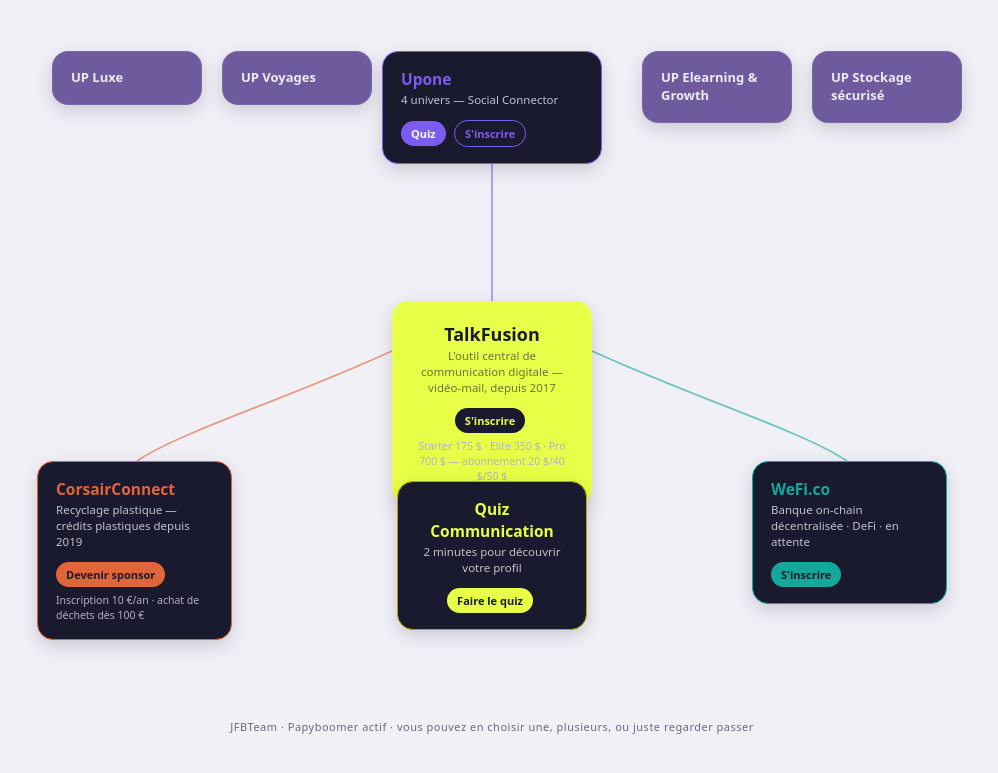
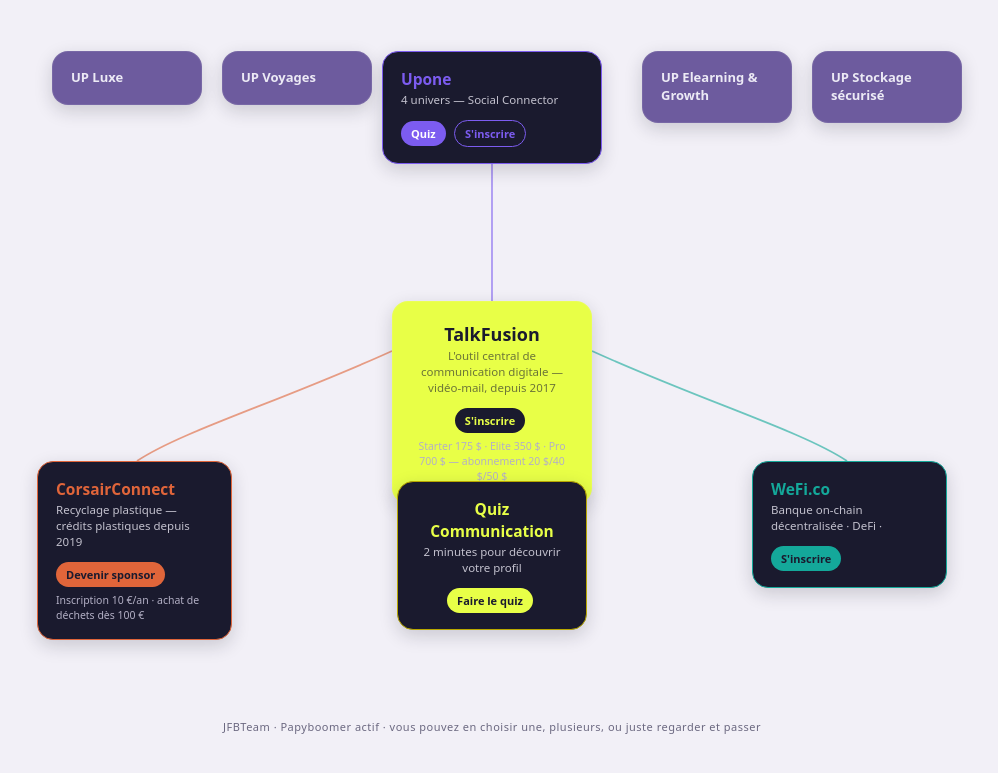
Before and after one commit to jfbnls/mindmapjfbteam, a plain HTML site: page index.html in a window 1280 px wide. Shown: the part 79-852 px from the top of the page, without its empty margins (148-1146 px from the left). Drawn offline with Linux system fonts and the light colour scheme.

Commit message:
index.html

```diff
--- a/index.html
+++ b/index.html
@@ -162,7 +162,7 @@
     <!-- WeFi -->
     <div class="card wefi">
       <div class="name">WeFi.co</div>
-      <div class="tag">Banque on-chain décentralisée · DeFi · en attente</div>
+      <div class="tag">Banque on-chain décentralisée · DeFi · </div>
       <div class="links">
         <a href="https://app.wefi.co/register?ref=o1ca2tppvy" target="_blank" rel="noopener">S'inscrire</a>
       </div>
@@ -173,13 +173,13 @@
       <div class="name">CorsairConnect</div>
       <div class="tag">Recyclage plastique — crédits plastiques depuis 2019</div>
       <div class="links">
-        <a href="https://www.corsairconnect.com/sponsor/JFBNLS91" target="_blank" rel="noopener">Devenir sponsor</a>
+        <a href="https://www.corsairconnect.com/sponsor/jfbteam" target="_blank" rel="noopener">Devenir sponsor</a>
       </div>
       <div class="price">Inscription 10 €/an · achat de déchets dès 100 €</div>
     </div>
   </div>
 
-  <div class="footer">JFBTeam · Papyboomer actif · vous pouvez en choisir une, plusieurs, ou juste regarder passer</div>
+  <div class="footer">JFBTeam · Papyboomer actif · vous pouvez en choisir une, plusieurs, ou juste regarder et passer</div>
 </div>
 </body>
 </html>
```
